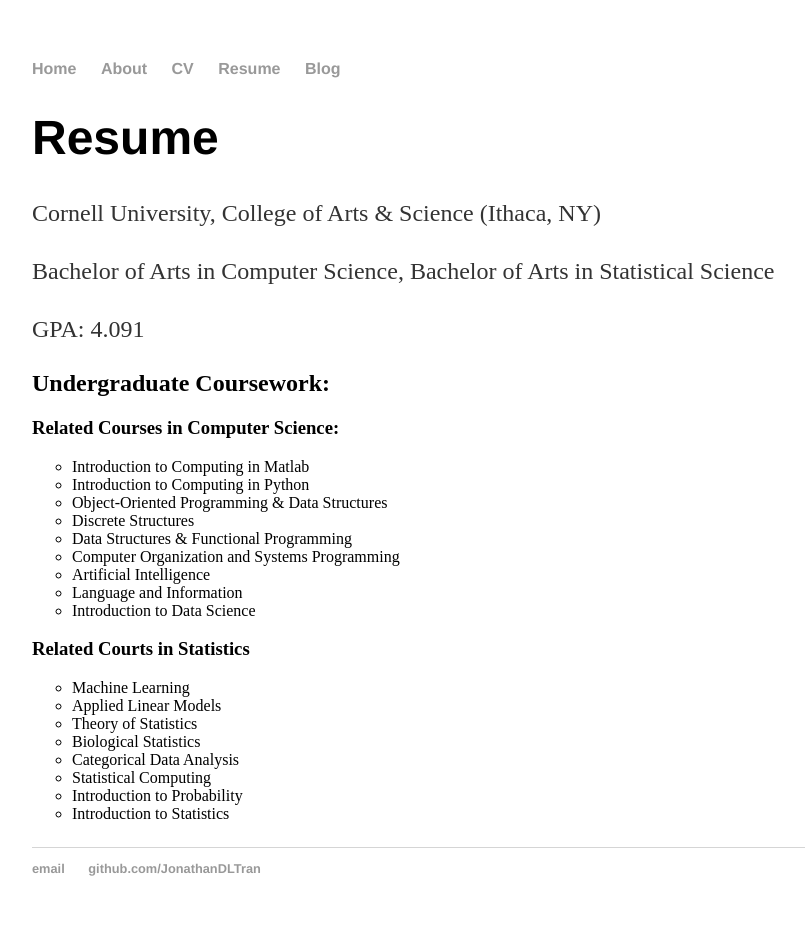
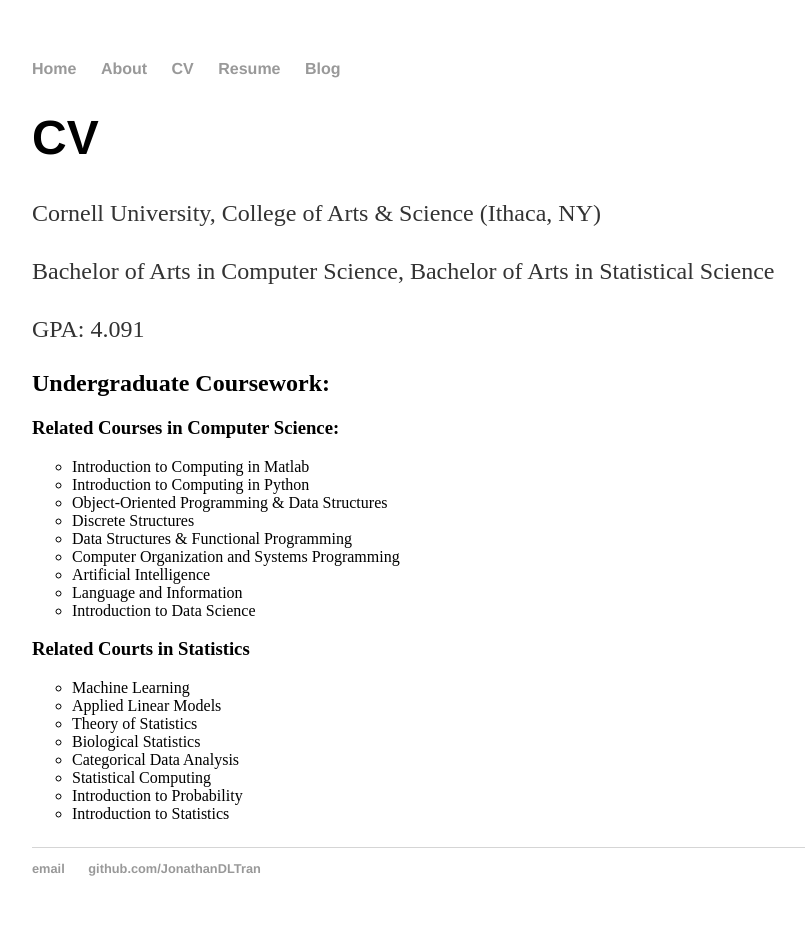
Before and after one commit to JonathanDLTran/JonathanDLTran.github.io, a Jekyll site: the page built from cv/index.html, in a window 1280 px wide. Shown: the whole page, without its empty margins (160-965 px from the left). Built offline with Jekyll 4.4.1, drawn with Linux system fonts in a browser that asks for light colours.

Commit message:
Update index.html

```diff
--- a/cv/index.html
+++ b/cv/index.html
@@ -3,7 +3,7 @@
 title: Jonathan Tran
 ---
 <div class="blurb">
-	<h1>Resume</h1>
+	<h1>CV</h1>
 	<p>Cornell University, College of Arts & Science (Ithaca, NY)</p>
         <p>Bachelor of Arts in Computer Science, Bachelor of Arts in Statistical Science</p>
         <p>GPA: 4.091</p>
```
